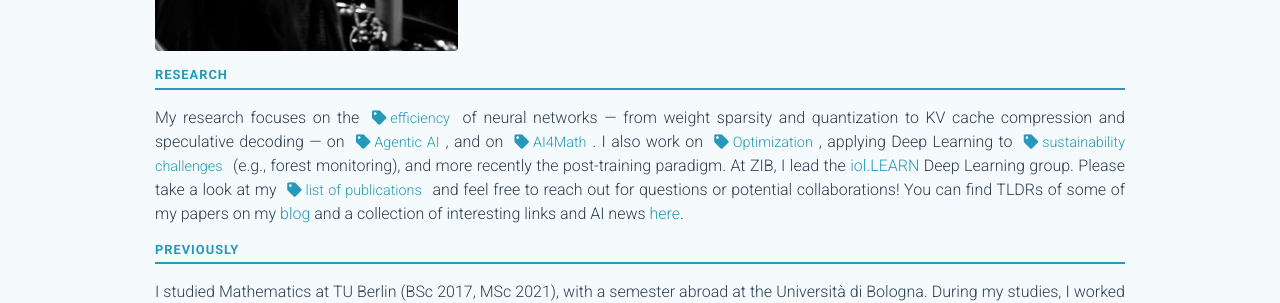
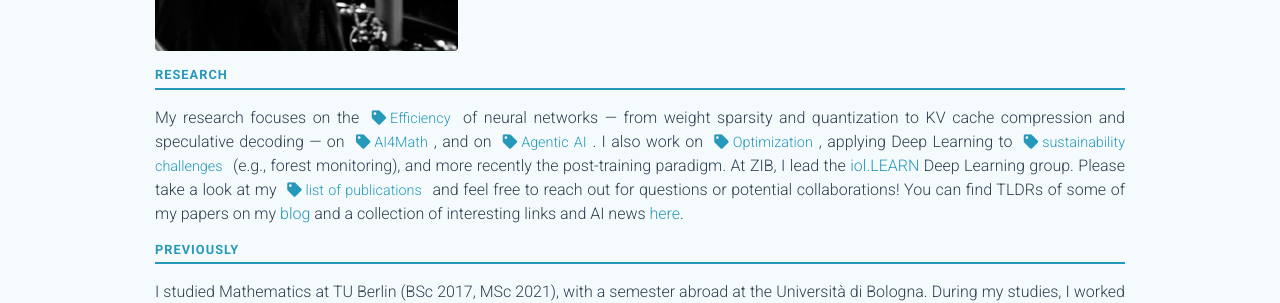
Before and after one commit to zimmer-m/zimmer-m.github.io, a Jekyll site: the page built from _pages/about.md, in a window 1280 px wide and 900 px high. Shown: the part 362-665 px from the top of the window. Built offline with Jekyll 4.4.1, drawn with Linux system fonts in a browser that asks for light colours; full-size pictures stand in for the smaller copies a plugin makes; comment, search, counter and statistics services are not loaded; a style sheet for code colours, icons or effects is not loaded.

Commit message:
minor about

```diff
--- a/_pages/about.md
+++ b/_pages/about.md
@@ -24,7 +24,7 @@
 
 <h3 class="section-header">Research</h3>
 
-My research focuses on the <a href="/#efficiency" class="tag-link">efficiency</a> of neural networks — from weight sparsity and quantization to KV cache compression and speculative decoding — on <a href="/#agentic-ai" class="tag-link">Agentic AI</a>, and on <a href="/#ai4math" class="tag-link">AI4Math</a>. I also work on <a href="/#optimization" class="tag-link">Optimization</a>, applying Deep Learning to <a href="/#sustainability" class="tag-link">sustainability challenges</a> (e.g., forest monitoring), and more recently the post-training paradigm. At ZIB, I lead the [iol.LEARN](https://iol.zib.de/research/iol-learn.html) Deep Learning group. Please take a look at my <a href="/#all" class="tag-link">list of publications</a> and feel free to reach out for questions or potential collaborations! You can find TLDRs of some of my papers on my [blog](/blog) and a collection of interesting links and AI news [here](/ai_news).
+My research focuses on the <a href="/#efficiency" class="tag-link">Efficiency</a> of neural networks — from weight sparsity and quantization to KV cache compression and speculative decoding — on <a href="/#ai4math" class="tag-link">AI4Math</a>, and on <a href="/#agentic-ai" class="tag-link">Agentic AI</a>. I also work on <a href="/#optimization" class="tag-link">Optimization</a>, applying Deep Learning to <a href="/#sustainability" class="tag-link">sustainability challenges</a> (e.g., forest monitoring), and more recently the post-training paradigm. At ZIB, I lead the [iol.LEARN](https://iol.zib.de/research/iol-learn.html) Deep Learning group. Please take a look at my <a href="/#all" class="tag-link">list of publications</a> and feel free to reach out for questions or potential collaborations! You can find TLDRs of some of my papers on my [blog](/blog) and a collection of interesting links and AI news [here](/ai_news).
 
 <h3 class="section-header">Previously</h3>
 
```
